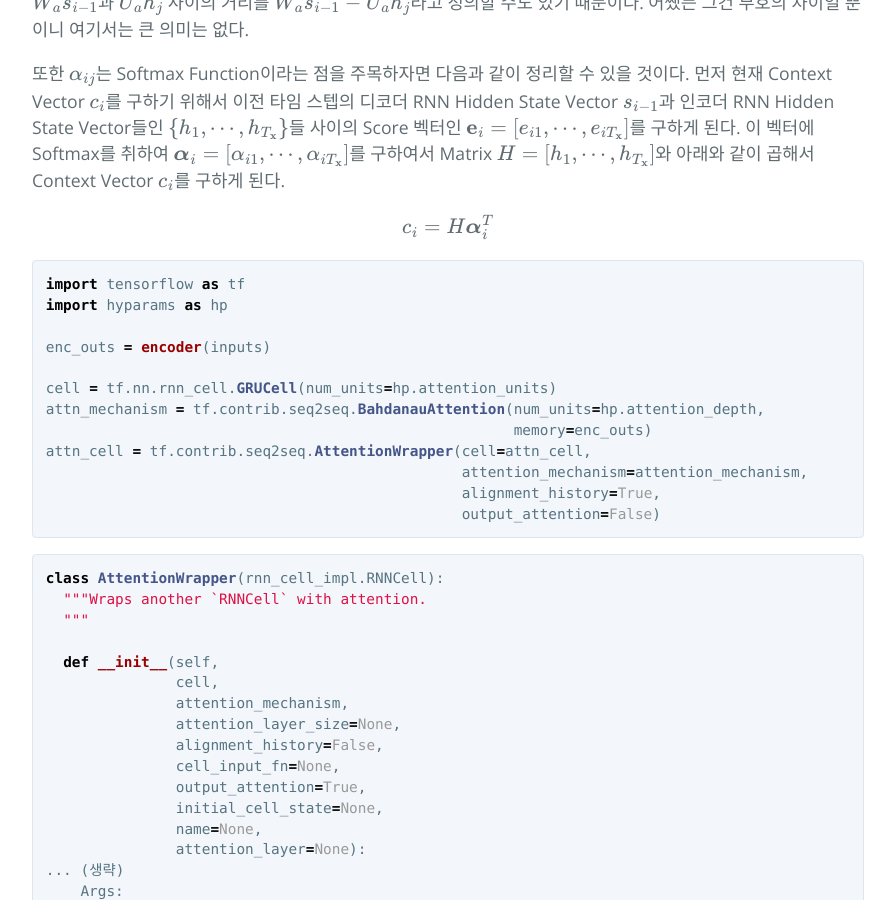
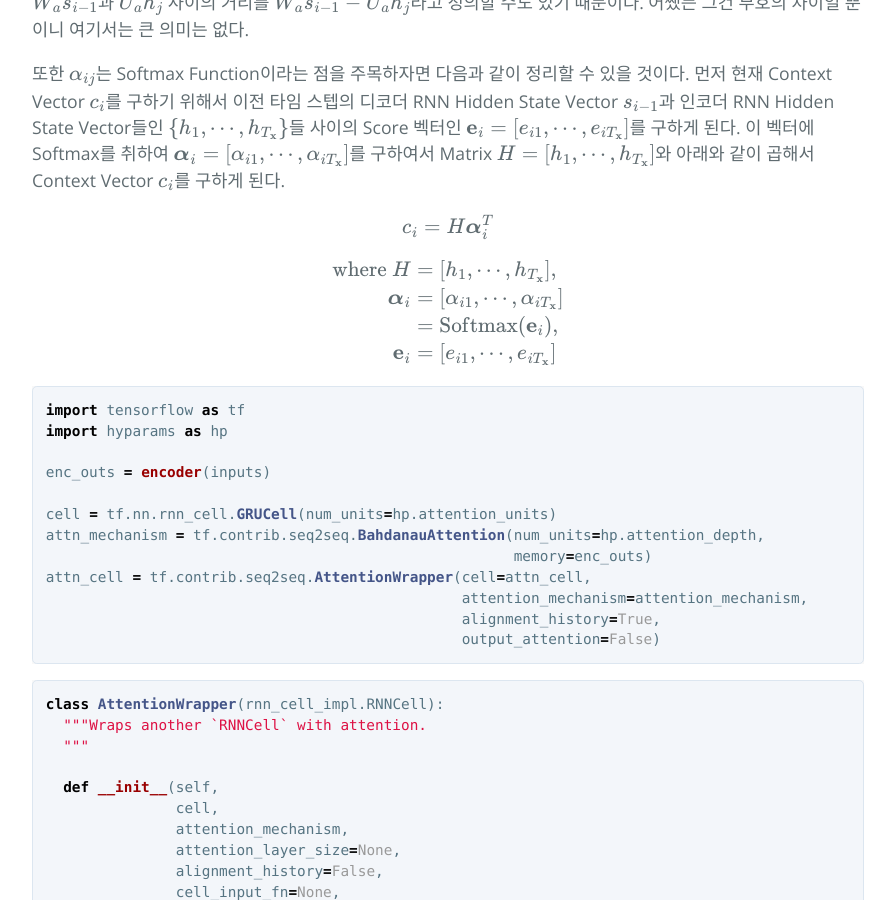
Before and after one commit to hcnoh/hcnoh.github.io, a Jekyll site: the page built from _posts/2018-12-11-bahdanau-attention.md, in a window 1280 px wide and 900 px high, scrolled down 3385 px. Shown: the whole window, without its empty margins (192-1087 px from the left). Built offline with Jekyll 4.4.1, drawn with Linux system fonts in a browser that asks for light colours; formulas are drawn with MathJax 3; comment, search, counter and statistics services are not loaded.

Commit message:
Update 2018-12-11-bahdanau-attention.md

````diff
--- a/_posts/2018-12-11-bahdanau-attention.md
+++ b/_posts/2018-12-11-bahdanau-attention.md
@@ -113,6 +113,15 @@ $$
 c_i = H \boldsymbol{\alpha}_i^T
 $$
 
+$$
+\begin{align*}
+\text{where} \ H & = [h_1,\cdots, h_{T_{\mathbf{x}}}], \\
+\boldsymbol{\alpha}_i & = [\alpha_{i1}, \cdots, \alpha_{iT_{\mathbf{x}}}] \\
+& = \text{Softmax}(\mathbf{e}_i), \\
+\mathbf{e}_i & = [e_{i1}, \cdots, e_{iT_{\mathbf{x}}}]
+\end{align*}
+$$
+
 ```python
 import tensorflow as tf
 import hyparams as hp
````
